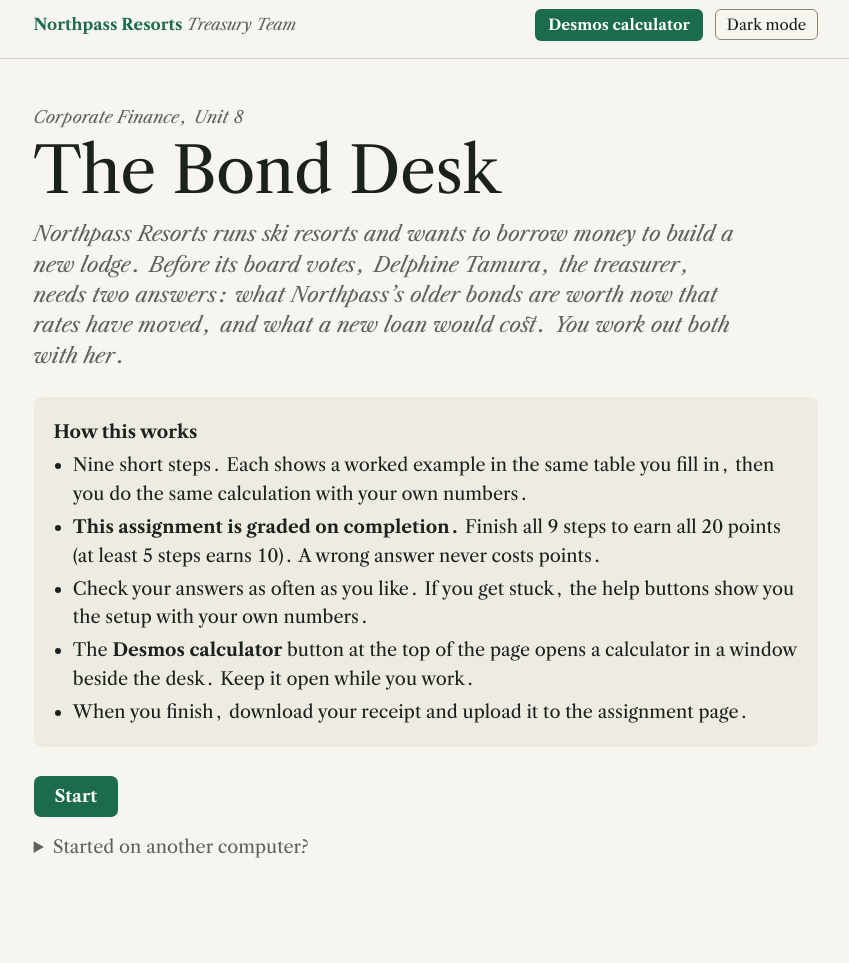
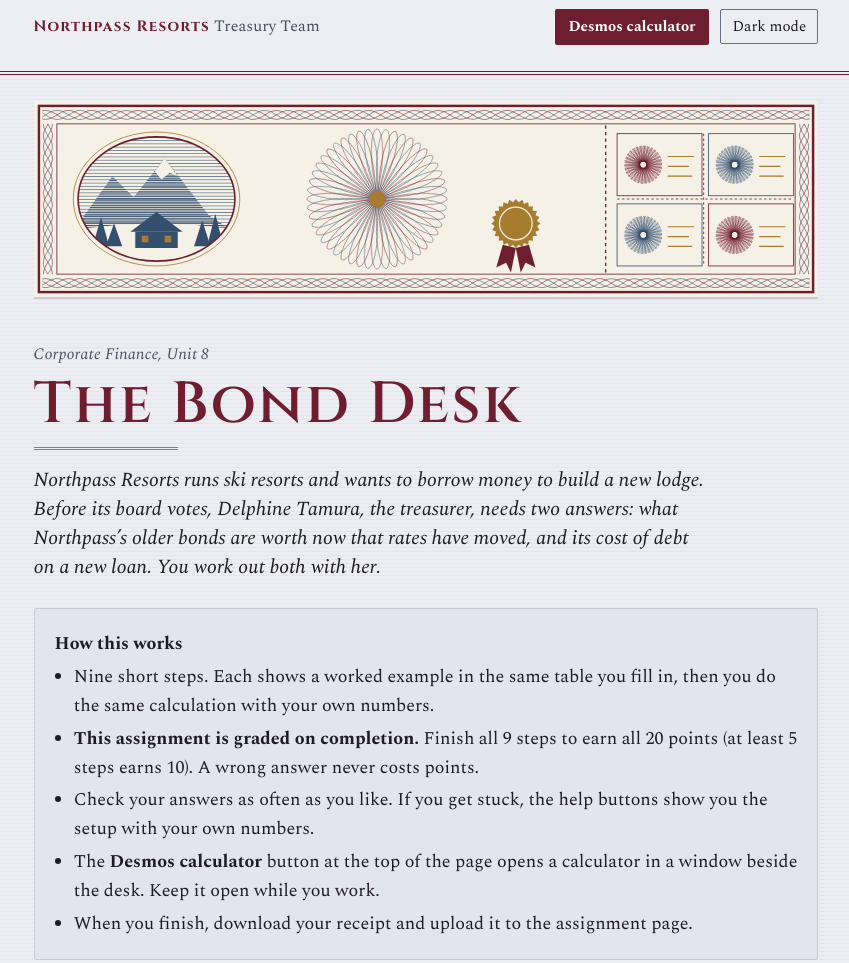
Before and after one commit to RizeComputerScience/finan4-bond-desk, a plain HTML site: page index.html in a window 1280 px wide. Shown: the top 963 px of the page, without its empty margins (214-1063 px from the left). Drawn offline with nearby package versions, Linux system fonts and the light colour scheme; a web font is replaced by a local one.

Commit message:
Distinct look per desk; industry terms; new steps in U5, U10, U12 (peer review 2026-11-18)

```diff
--- a/config.js
+++ b/config.js
@@ -41,7 +41,7 @@
     { id: 'r1', label: 'Rates go up', kind: 'task' },
     { id: 'q1', label: 'Quick check', kind: 'check', quiz: 0 },
     { id: 'r2', label: 'Rates move again', kind: 'task' },
-    { id: 's1', label: 'What a loan costs', kind: 'task' },
+    { id: 's1', label: 'The cost of debt', kind: 'task' },
     { id: 's2', label: 'The lodge loan', kind: 'task' },
     { id: 'q2', label: 'Exam-style question', kind: 'check', quiz: 1 },
     { id: 'note', label: 'Your note', kind: 'note' },
@@ -143,23 +143,23 @@
 
   // The two lookup tables run down the page, side by side, so they fit a phone screen.
   const vt = (cap, head, rows) => `<div class="tw" style="flex:0 1 13rem"><table class="cf" style="width:auto;min-width:11rem"><caption>${cap}</caption><thead><tr><th scope="col">${head[0]}</th><th scope="col">${head[1]}</th></tr></thead><tbody>${rows.map(([k, v]) => `<tr><td class="lbl">${k}</td><td>${v.toFixed(2)}%</td></tr>`).join('')}</tbody></table></div>`;
-  const tables = () => `<div style="display:flex;flex-wrap:wrap;gap:0 2rem">${vt('Treasury yields, January 30, 2026', ['Years', 'Yield'], Object.entries(TSY))}${vt('Default spreads, January 2026', ['S&amp;P rating', 'Spread'], Object.entries(SPREAD))}</div>`;
+  const tables = () => `<div style="display:flex;flex-wrap:wrap;gap:0 2rem">${vt('Treasury yields, January 30, 2026', ['Years', 'Yield'], Object.entries(TSY))}${vt('Default spreads, January 2026', ['S&amp;P credit rating', 'Spread'], Object.entries(SPREAD))}</div>`;
 
   const PROBLEM = {
     p1: (t) => ({ title: 'Price a bond', place: 'Delphine starts with one of Northpass’s older bonds.',
-      body: `<p>The bond has a <b>$1,000</b> face value and a <b>${t.c}%</b> coupon rate, with <b>${t.n} years</b> left. Lenders now demand <b>${t.y}%</b>. What is it worth today? The first three lines are done for you.</p>` }),
+      body: `<p>The bond has a <b>$1,000</b> face value and a <b>${t.c}%</b> coupon rate, with <b>${t.n} years</b> left to maturity. Lenders now demand <b>${t.y}%</b>. What is it worth today? The first three lines are done for you.</p>` }),
     p2: (t) => ({ title: 'Price your own bond', place: 'Northpass has a second older bond.',
-      body: `<p>This bond has a <b>$1,000</b> face value and a <b>${t.c}%</b> coupon rate, with <b>${t.n} years</b> left. Lenders now demand <b>${t.y}%</b>. What is it worth today?</p>` }),
+      body: `<p>This bond has a <b>$1,000</b> face value and a <b>${t.c}%</b> coupon rate, with <b>${t.n} years</b> left to maturity. Lenders now demand <b>${t.y}%</b>. What is it worth today?</p>` }),
     r1: (t) => ({ title: 'Rates go up', place: 'Northpass sold a newer bond at its full face value.',
       body: `<p>Northpass sold a bond with a <b>${t.k}%</b> coupon rate for <b>$1,000</b>, when lenders demanded ${t.k}%. It has <b>${t.n} years</b> left, and lenders now demand <b>${t.y}%</b>. What is it worth now? Three lines are done for you.</p>`,
       choice: { legend: 'Compared with the $1,000 it sold for, the price has', options: [['fell', 'Fallen'], ['rose', 'Risen']] } }),
     r2: (t) => ({ title: 'Rates move again', place: 'Rates have moved on Northpass’s newest bond too.',
       body: `<p>Northpass sold a bond with a <b>${t.k}%</b> coupon rate for <b>$1,000</b>, when lenders demanded ${t.k}%. It has <b>${t.n} years</b> left, and lenders now demand <b>${t.y}%</b>. What is it worth now?</p>`,
       choice: { legend: 'Compared with the $1,000 it sold for, the price has', options: [['fell', 'Fallen'], ['rose', 'Risen']] } }),
-    s1: (t) => ({ title: 'What a loan costs', place: 'Northpass needs new snowmaking machines.',
-      body: `<p>Northpass is rated <b>${t.R}</b> and wants to borrow <b>$${t.X} million</b> for <b>${t.n} years</b>. What will lenders charge, and what is the interest each year? The Treasury yield and the spread are done for you.</p>` }),
+    s1: (t) => ({ title: 'The cost of debt', place: 'Northpass needs new snowmaking machines.',
+      body: `<p>Northpass has a <b>${t.R}</b> credit rating and wants to borrow <b>$${t.X} million</b> for <b>${t.n} years</b>. What is its cost of debt, and what is the interest each year? The Treasury yield and the default spread are done for you.</p>` }),
     s2: (t) => ({ title: 'The lodge loan', place: 'The new lodge needs a longer loan.',
-      body: `<p>Northpass, rated <b>${t.R}</b>, wants to borrow <b>$${t.X} million</b> for <b>${t.n} years</b>. Use the two tables to find what lenders will charge and the interest each year.</p>${tables()}` }),
+      body: `<p>Northpass, with its <b>${t.R}</b> credit rating, wants to borrow <b>$${t.X} million</b> for <b>${t.n} years</b>. Use the two tables to find its cost of debt and the interest each year.</p>${tables()}` }),
   };
 
   function taskView(t, L, h) {
@@ -196,7 +196,7 @@
     } else {
       const otherT = Object.keys(TSY).filter((k) => +k !== t.n), otherR = Object.keys(SPREAD).filter((r) => r !== t.R);
       if (/^Treasury/.test(l.label)) otherT.forEach((k) => D.push([TSY[k] / 100, 'tsyn', `That is the ${k}-year Treasury yield. The loan runs ${t.n} years.`]));
-      if (/^Default spread/.test(l.label)) otherR.forEach((r) => D.push([SPREAD[r] / 100, 'sprr', `That is the spread for ${r}. Northpass is rated ${t.R}.`]));
+      if (/^Default spread/.test(l.label)) otherR.forEach((r) => D.push([SPREAD[r] / 100, 'sprr', `That is the spread for ${r}. Northpass’s credit rating is ${t.R}.`]));
       if (l.label === 'Borrowing cost') D.push([t.tsy, 'tsy', 'That is the Treasury yield alone. Add the default spread.'], [t.spr, 'spr', 'That is the spread alone. Add it to the Treasury yield.'],
         [t.tsy - t.spr, 'minus', `Add the spread, don’t subtract it: ${p2(t.tsy)} + ${p2(t.spr)}.`]);
       if (l.label === 'Yearly interest') D.push([t.X * 1e6 * t.spr, 'spr', `That charges only the spread. Multiply $${t.X} million by the whole borrowing cost.`],
@@ -237,10 +237,10 @@
   }
   function praise(t) {
     if (t.id === 'p1') return `Lenders who pay ${m(t.P)} for this bond earn exactly the ${t.y}% they demand today.`;
-    if (t.id === 'p2') return `At ${t.y}%, the bond is worth ${m(t.P)}, ${t.P < 1000 ? 'below' : 'above'} its $1,000 face value because its ${t.c}% coupon is ${t.c < t.y ? 'less' : 'more'} than lenders demand.`;
+    if (t.id === 'p2') return `At ${t.y}%, the bond is worth ${m(t.P)}, ${t.P < 1000 ? 'below' : 'above'} its $1,000 face value because its ${t.c}% coupon rate is ${t.c < t.y ? 'less' : 'more'} than lenders demand.`;
     if (t.id === 'r1' || t.id === 'r2') return `Rates ${t.y > t.k ? 'rose' : 'fell'} from ${t.k}% to ${t.y}%, so the bond’s price ${t.y > t.k ? 'fell' : 'rose'} from $1,000 to ${m(t.P)}. Northpass still pays the same ${m0(t.C)} coupon each year.`;
-    if (t.id === 's1') return `A ${t.n}-year loan costs Northpass about ${p2(t.cost)}, or ${m0(t.interest)} a year on $${t.X} million.`;
-    if (t.id === 's2') return `The lodge loan costs about ${p2(t.cost)}, or ${m0(t.interest)} a year. That is the rate the lodge has to beat.`;
+    if (t.id === 's1') return `On a ${t.n}-year loan, Northpass’s cost of debt is about ${p2(t.cost)}, or ${m0(t.interest)} a year on $${t.X} million.`;
+    if (t.id === 's2') return `On the lodge loan, Northpass’s cost of debt is about ${p2(t.cost)}, or ${m0(t.interest)} a year, so the lodge has to earn more than ${p2(t.cost)}.`;
   }
   const fmtIn = (l, k) => (l.kind === 'pct' ? p2(l.x * k) : l.kind === 'factor' ? (l.x * k).toFixed(4) : String(Math.round(l.x * k * 100) / 100));
   function selfAnswer(t) {
@@ -259,11 +259,11 @@
     calcPlaceholder: '1000/1.07^8',
     story: { title: 'The Bond Desk', kicker: 'Corporate Finance, Unit 8', company: 'Northpass Resorts', team: 'Treasury Team',
       from: 'Delphine Tamura', fromTitle: 'treasurer, Northpass Resorts',
-      dek: 'Northpass Resorts runs ski resorts and wants to borrow money to build a new lodge. Before its board votes, Delphine Tamura, the treasurer, needs two answers: what Northpass’s older bonds are worth now that rates have moved, and what a new loan would cost. You work out both with her.',
+      dek: 'Northpass Resorts runs ski resorts and wants to borrow money to build a new lodge. Before its board votes, Delphine Tamura, the treasurer, needs two answers: what Northpass’s older bonds are worth now that rates have moved, and its cost of debt on a new loan. You work out both with her.',
       whatBox: '',
       stepsLine: 'Nine short steps. Each shows a worked example in the same table you fill in, then you do the same calculation with your own numbers.' },
     steps: STEPS, quiz: QUIZ, walk: null, buildTasks, taskView, judgeTask, helpText, praise, selfAnswer, selfWrong,
     note: { title: 'A note for the board', label: 'Your note to Delphine', minWords: 30, receiptHeading: 'Note to the treasurer',
-      prompt: 'Northpass’s board votes next month on the lodge loan. Write Delphine a short note that says what interest rate the plan should assume and why it should not use the coupon on Northpass’s older bonds. Then say what rising rates did to the price of those older bonds.' },
+      prompt: 'Northpass’s board votes next month on the lodge loan. Write Delphine a short note that says what cost of debt the plan should assume and why it should not use the coupon rate on Northpass’s older bonds. Then say what rising rates did to the price of those older bonds.' },
   };
 })(typeof window !== 'undefined' ? window : globalThis);
--- a/desk-engine.js
+++ b/desk-engine.js
@@ -190,7 +190,7 @@
 <header class="bar"><div class="bar-in"><div class="brand"><b>${esc(ST.company)}</b> ${esc(ST.team || '')}</div>
 <a class="btn-calc desmos-open" id="calcBtn" href="${DESMOS}" target="desmos" rel="noopener">Desmos calculator<span class="sr-only"> (opens in a new window)</span></a>
 <button class="btn-quiet" id="themeBtn" type="button" aria-pressed="false">Dark mode</button></div>
-<nav class="steps" aria-label="Steps"><ol id="stepNav"></ol></nav><p class="navnote" id="navnote" hidden>Move between steps at any time. Finished steps turn green.</p></header>
+<nav class="steps" aria-label="Steps"><ol id="stepNav"></ol></nav><p class="navnote" id="navnote" hidden>Move between steps at any time. Finished steps are filled in.</p></header>
 <main id="main" tabindex="-1"><div id="view"></div></main>
 <footer><p>${esc(ST.kicker)}. Your progress is saved in this browser.<span id="codeNote"></span></p></footer><div class="sr-only" aria-live="polite" id="announce"></div>`);
   const view = $('#view');
@@ -261,9 +261,12 @@
       + (next ? `<button type="button" class="btn" data-go="${next.id}">Next: ${esc(next.label)} →</button>` : '');
     pg.querySelectorAll('[data-go]').forEach((b) => b.addEventListener('click', () => go(b.dataset.go)));
   }
+  // Usage counter (rize-usage.js, optional): page-level moments only, never the code or an answer.
+  const usage = (ev, d) => { try { if (root.rizeUsage && !S.practice) root.rizeUsage.mark(ev, d); } catch (e) { /* never break the desk */ } };
   function go(id) {
     if (!S.code) return showStart();
     S.at = id; saveState(); const s = D.STEPS[stepIdx(id)];
+    usage('step', id === 'receipt' ? 'receipt' : stepIdx(id) + 1);
     if (id === 'receipt') showReceipt(); else if (s.kind === 'walk') showWalk(s); else if (s.kind === 'check') showCheck(s); else if (s.kind === 'note') showNote(s); else showTask(s);
     renderNav(); renderPager(id); $('#main').focus({ preventScroll: true }); root.scrollTo(0, 0);
   }
@@ -426,10 +429,15 @@
     const payload = D.makePayload(S.code, S.log, S.memo); const done = doneCount(), pts = D.pointsFor(done), n = D.STEPS.length;
     const cols = Math.min(5, Math.ceil(n / 2)), rowsN = Math.ceil(n / cols), boxW = Math.floor((1040 - (cols - 1) * 12) / cols);
     const cv = document.createElement('canvas'); cv.width = 1200; cv.height = 1000 + rowsN * 92; const g = cv.getContext('2d'); const H = cv.height;
-    g.fillStyle = '#F7F5F0'; g.fillRect(0, 0, 1200, H); g.strokeStyle = '#1C6B4A'; g.lineWidth = 6; g.strokeRect(24, 24, 1152, H - 48); g.lineWidth = 1.5; g.strokeRect(38, 38, 1124, H - 76);
-    g.fillStyle = '#1C6B4A'; g.font = 'italic 24px Georgia, serif'; g.fillText(ST.company + ' ' + (ST.team || '') + '  ·  ' + ST.kicker, 80, 100);
+    // Frame and paper come from the theme (--receipt-frame, --receipt-paper on :root), read at render time; an unset or
+    // unreadable value falls back to the default green on cream. Colors are decoration only: verify.html reads the data chunk.
+    const themeCol = (name, dflt) => { let v = ''; try { v = getComputedStyle(document.documentElement).getPropertyValue(name).trim(); } catch (e) { v = ''; }
+      g.fillStyle = dflt; if (v) g.fillStyle = v; const out = g.fillStyle; g.fillStyle = dflt; return out; };
+    const FRAME = themeCol('--receipt-frame', '#1C6B4A'), PAPER = themeCol('--receipt-paper', '#F7F5F0');
+    g.fillStyle = PAPER; g.fillRect(0, 0, 1200, H); g.strokeStyle = FRAME; g.lineWidth = 6; g.strokeRect(24, 24, 1152, H - 48); g.lineWidth = 1.5; g.strokeRect(38, 38, 1124, H - 76);
+    g.fillStyle = FRAME; g.font = 'italic 24px Georgia, serif'; g.fillText(ST.company + ' ' + (ST.team || '') + '  ·  ' + ST.kicker, 80, 100);
     g.fillStyle = '#1B211D'; g.font = '58px Georgia, serif'; g.fillText(ST.title, 80, 172); g.fillStyle = '#5C625D'; g.font = '30px Georgia, serif'; g.fillText('Desk code ' + fmtCode(S.code), 80, 244);
-    g.fillStyle = done === n ? '#1C6B4A' : '#8A5A00'; g.fillRect(80, 306, 1040, 96); g.fillStyle = '#FFFFFF'; g.font = 'bold 44px Georgia, serif'; g.fillText('Points: ' + pts + ' / ' + D.POINTS, 108, 370);
+    g.fillStyle = done === n ? FRAME : '#8A5A00'; g.fillRect(80, 306, 1040, 96); g.fillStyle = '#FFFFFF'; g.font = 'bold 44px Georgia, serif'; g.fillText('Points: ' + pts + ' / ' + D.POINTS, 108, 370);
     g.font = '24px Georgia, serif'; g.textAlign = 'right'; g.fillText(done + ' of ' + n + ' steps complete · graded on completion', 1092, 366); g.textAlign = 'left';
     const fit = (g, txt, max, px) => { let s = px; do { g.font = 'bold ' + s + 'px Georgia, serif'; s -= 1; } while (g.measureText(txt).width > max && s >= 12); };
     D.STEPS.forEach((s, k) => { const x = 80 + (k % cols) * (boxW + 12), y = 430 + Math.floor(k / cols) * 92, l = S.log[s.id];
@@ -468,7 +476,8 @@
       <div class="box"><p><b>Want more practice before an exam?</b> Work the problems again with new numbers. Practice rounds are not graded and do not change this receipt.</p><div class="actions"><button class="btn secondary" type="button" id="practice">Practice with new numbers</button></div></div>
       <p class="small">Your desk code is <b class="code">${fmtCode(S.code)}</b>. Use it to continue on another computer.</p>`;
     $('#practice').addEventListener('click', startPractice);
-    $('#dl').href = URL.createObjectURL(r.blob); $$('button[data-go]').forEach((b) => b.addEventListener('click', () => go(b.dataset.go)));
+    $('#dl').href = URL.createObjectURL(r.blob); $('#dl').addEventListener('click', () => usage('download', 'receipt'));
+    if (all) usage('finish'); $$('button[data-go]').forEach((b) => b.addEventListener('click', () => go(b.dataset.go)));
   }
 
   // boot
--- a/desk.css
+++ b/desk.css
@@ -28,7 +28,7 @@ header.bar{position:sticky;top:0;z-index:5;background:var(--bg);border-bottom:1p
 nav.steps{max-width:820px;margin:0 auto;padding:0 1.1rem .55rem;overflow-x:auto}
 nav.steps ol{display:flex;flex-wrap:wrap;gap:6px;list-style:none;margin:0;padding:0}
 nav.steps button{font:14px var(--serif);border:1.5px solid var(--line-strong);background:var(--surface);color:var(--ink);border-radius:999px;padding:.2rem .7rem;cursor:pointer}
-nav.steps button.done{background:var(--brand);border-color:var(--brand);color:var(--brand-ink)}
+nav.steps button.done{background:var(--done,var(--brand));border-color:var(--done,var(--brand));color:var(--done-ink,var(--brand-ink))}
 nav.steps button.done::before{content:"✓ "}
 nav.steps button[aria-current="step"]{outline:2px solid var(--ink);outline-offset:2px}
 .navnote{max-width:820px;margin:0 auto;padding:0 1.1rem .5rem;font-size:14px;color:var(--muted)}
--- a/index.html
+++ b/index.html
@@ -10,8 +10,10 @@
 <link rel="preconnect" href="https://fonts.gstatic.com" crossorigin>
 <link href="https://fonts.googleapis.com/css2?family=Libre+Caslon+Display&family=Libre+Caslon+Text:ital,wght@0,400;0,700;1,400&family=IBM+Plex+Mono:wght@400;500&display=swap" rel="stylesheet">
 <link rel="stylesheet" href="desk.css">
+<link rel="stylesheet" href="theme.css">
 </head>
 <body>
+<img class="desk-art" src="art.svg" alt="" width="960" height="240">
 <script src="config.js"></script>
 <script src="desk-engine.js"></script>
 </body>
--- /dev/null
+++ b/theme.css
@@ -0,0 +1,67 @@
+/* The Bond Desk theme (FINAN IV Unit 8), 2026-11-18. Loaded after desk.css; changes the look only.
+   An engraved bond certificate and the treasurer's ledger: oxblood and steel ink on pale security paper,
+   roman inscription capitals for the title, steps as detachable coupons (perforated until you finish them),
+   ledger tables with a margin rule and an accountant's double underline. Dark mode is the vault. */
+@import url('https://fonts.googleapis.com/css2?family=Cinzel:wght@500;600;700&family=Spectral:ital,wght@0,400;0,600;0,700;1,400;1,600&family=Courier+Prime:wght@400;700&display=swap');
+:root{
+  --bg:#ECEEF3;--surface:#FBFBFD;--panel:#E2E5ED;--line:#C8CCD8;--line-strong:#686E85;
+  --ink:#1E1A26;--muted:#4F4C60;--brand:#6E1E2F;--brand-ink:#FFFFFF;--brand-tint:#F3E5E8;
+  --receipt-frame:#6E1E2F;--receipt-paper:#F6F1E6;
+  --ok:#1C6B3E;--ok-tint:#E0F0E5;--bad:#A3241C;--bad-tint:#FBE6E3;--hint:#34506E;--hint-tint:#E3EAF2;--focus:#1E1A26;--hl:#F6E5B5;--ok-ink:#FFFFFF;
+  --gold:#A67C2E;--steel:#34506E;--ledger:#C7D3E2;--engrave:rgba(52,80,110,.05);
+  --serif:'Spectral','Iowan Old Style',Georgia,serif;--display:'Cinzel','Trajan Pro',Georgia,serif;
+  --mono:'Courier Prime','Courier New',ui-monospace,monospace;}
+:root[data-theme="dark"]{
+  --bg:#15121A;--surface:#1E1A24;--panel:#28222F;--line:#3B3447;--line-strong:#8A819B;
+  --ink:#EFE9F0;--muted:#B9B0C2;--brand:#EBAAB7;--brand-ink:#2A1119;--brand-tint:#3A1F29;
+  --ok:#7DD49A;--ok-tint:#15301F;--bad:#FF8D84;--bad-tint:#42201E;--hint:#A9C1DA;--hint-tint:#1C2838;--focus:#EFE9F0;--hl:#4A3F1C;--ok-ink:#15121A;
+  --gold:#D6B46E;--steel:#9FB8D3;--ledger:#343A4C;--engrave:rgba(214,180,110,.035);}
+
+/* security paper: fine engraved horizontal lines */
+body{font-size:18px;background-color:var(--bg);background-image:repeating-linear-gradient(0deg,transparent 0 3px,var(--engrave) 3px 4px);
+  display:flex;flex-direction:column;min-height:100vh}
+header.bar{order:-2;background:var(--bg);border-bottom:4px double var(--brand)}
+.brand{font-style:normal}
+.brand b{font:700 15px var(--display);letter-spacing:.08em}
+
+/* header art: only on the first screen */
+.desk-art{order:-1;display:none;width:calc(100% - 2.2rem);max-width:calc(820px - 2.2rem);height:auto;margin:1.6rem auto 0;box-shadow:0 2px 0 var(--line)}
+body:has(#startBox) .desk-art{display:block}
+@media (max-width:600px){.desk-art{aspect-ratio:2.3/1;object-fit:cover;object-position:0 50%}}
+:root[data-theme="dark"] .desk-art{filter:brightness(.9)}
+
+/* steps as coupons: perforated edge until finished */
+nav.steps{padding-top:.55rem}
+nav.steps ol{gap:8px}
+nav.steps button{border-radius:2px;border:1.5px dashed var(--line-strong);font:600 14px var(--serif);padding:.22rem .75rem}
+nav.steps button.done{border-style:solid}
+nav.steps button.done{background:var(--ok);border-color:var(--ok);color:var(--ok-ink)}
+nav.steps button.done::before{content:"\2713\00a0";content:"\2713\00a0" / "done: "}
+nav.steps button[aria-current="step"]{outline:2px solid var(--gold);outline-offset:2px}
+
+/* type: inscription capitals for titles, a gold double rule under the desk name */
+h1{font:600 clamp(36px,6vw,58px)/1.05 var(--display);letter-spacing:.04em;color:var(--brand)}
+h1::after{content:"";display:block;width:9rem;max-width:40%;margin-top:.7rem;border-bottom:3px double var(--gold)}
+h2{font:600 26px/1.2 var(--display);letter-spacing:.02em}
+.kicker{font-size:16px;letter-spacing:.01em}
+.dek{font-size:20px;color:var(--ink)}
+.points{font:600 46px/1 var(--display);color:var(--brand);letter-spacing:.03em}
+
+/* cards: a certificate frame, oxblood outside, gold hairline inside */
+.memo{border-radius:2px;border:1px solid var(--brand);box-shadow:inset 0 0 0 5px var(--surface),inset 0 0 0 6px var(--gold)}
+.box{border-radius:2px;border:1px solid var(--line)}
+.stamp{border-radius:999px;padding:.05rem .6rem;border-style:double;border-width:3px}
+.btn,.btn-calc,.btn-quiet{border-radius:2px}
+.btn{letter-spacing:.02em}
+.choice span{border-radius:2px}
+
+/* tables: the treasurer's ledger */
+table.cf{font-family:var(--mono)}
+table.cf caption{font-style:italic}
+table.cf th{font:italic 600 14.5px var(--serif);color:var(--brand);border-bottom:3px double var(--brand)}
+table.cf td{border-bottom:1px solid var(--ledger)}
+table.cf th:first-child,table.cf td:first-child{border-right:1px solid var(--brand)}
+table.cf tfoot tr.total td{border-top:1px solid var(--ink);border-bottom:3px double var(--ink)}
+.formula{border:1px solid var(--line);border-radius:2px}
+.calc-strip{border-left-color:var(--gold)}
+details.example{border-left-color:var(--gold);border-radius:2px}
```
Also changed, not shown: art.svg (added).
